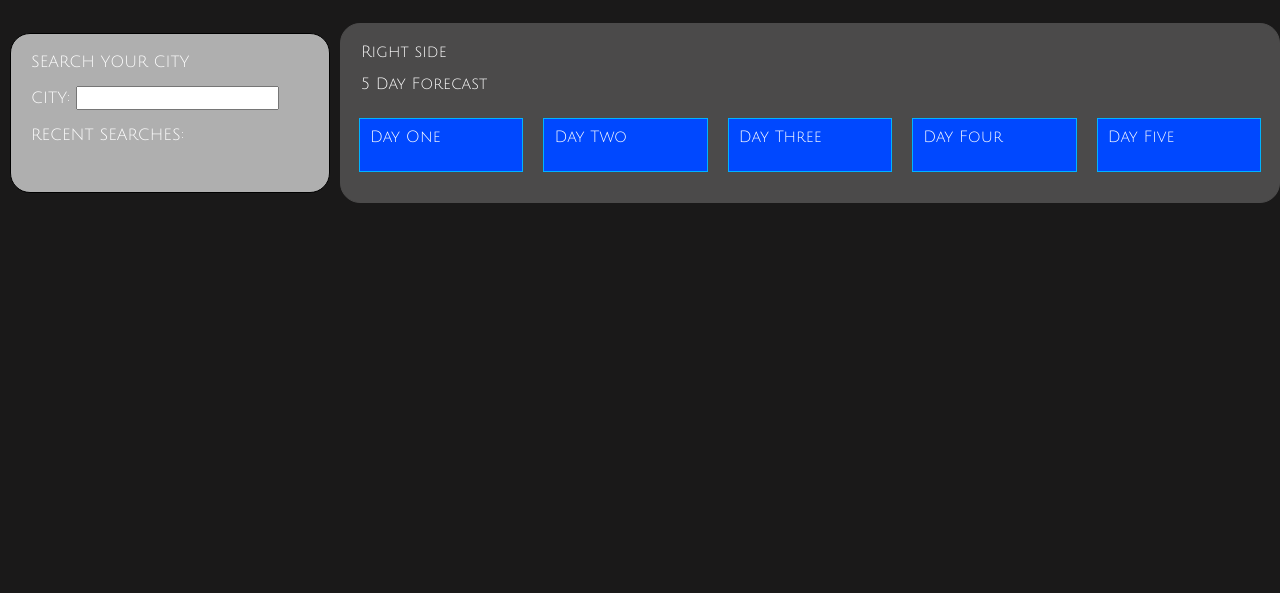
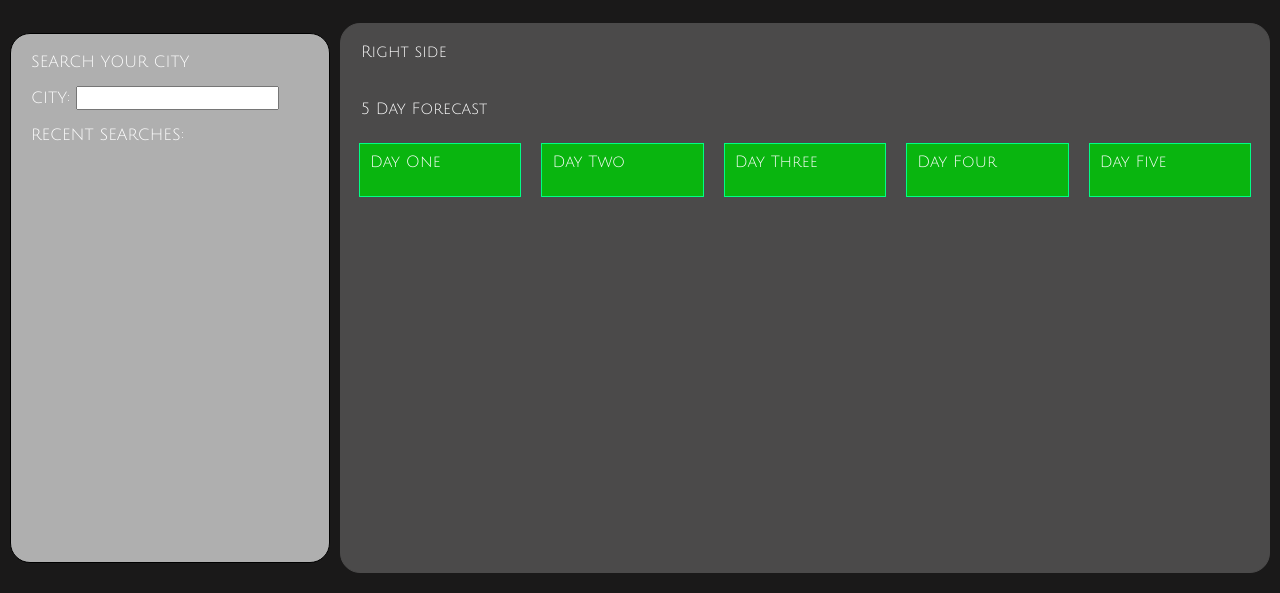
Before and after one commit to MoeCancode/weather-dashboard, a plain HTML site: page index.html in a window 1280 px wide. Shown: the part 233-826 px from the top of the page. Before the commit the page ends 800 px from the top, so only its background shows below. Drawn offline with nearby package versions, Linux system fonts and the light colour scheme.

Commit message:
Add margin and padding to various elements

```diff
--- a/index.html
+++ b/index.html
@@ -35,7 +35,7 @@
         </div>
     </div> -->
 
-    <div class="container mw-100">
+    <div class="container mw-100 mainContainer">
         <div class="row">
             <div class="col-3 leftSide">
                 <p> SEARCH YOUR CITY</p>
@@ -48,7 +48,7 @@
 
             </div>
             <div class="col rightSide">
-                <div class="row">
+                <div class="row upper">
                     <p>Right side</p>
                 </div>
                 <div class="row">
--- a/style.css
+++ b/style.css
@@ -25,11 +25,16 @@ body {
     border: 1px solid rgb(0, 132, 255);
 }
 
+.mainContainer {
+    margin-bottom: 20px;
+    margin-right: 10px;
+}
+
 .dayCards {
-    border: 1px solid rgb(0, 179, 255);
+    border: 1px solid rgb(0, 255, 132);
     padding: 10px;
     margin: 10px;
-    background-color: rgb(0, 72, 255);
+    background-color: rgb(9, 181, 15);
 }
 
 .rightSide {
@@ -37,6 +42,7 @@ body {
     border: 1px solid rgb(75, 74, 74);
     border-radius: 20px;
     padding: 20px;
+    margin-right: 10px;
 }
 
 .leftSide {
@@ -45,4 +51,9 @@ body {
     border-radius: 20px;
     padding: 20px;
     margin: 10px;
+    height: 530px;
 }
+
+.upper {
+    margin-bottom: 25px;
+}
```
